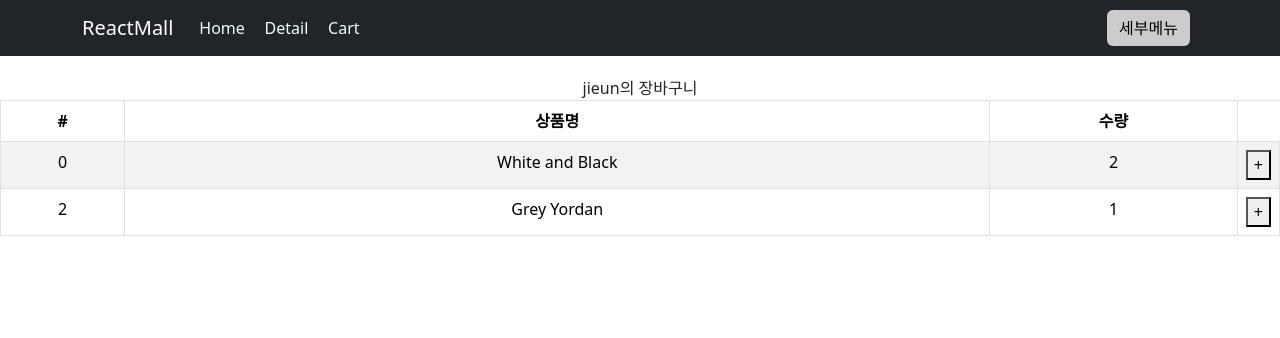
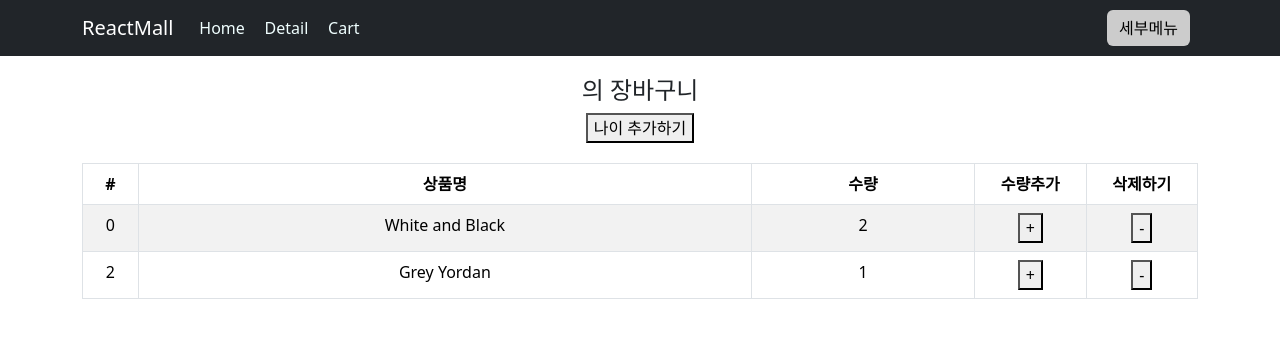
Before and after one commit to Imjieunn/react-shop-site, a React (Create React App) app: page /cart in a window 1280 px wide. Shown: the top 338 px of the page. Built offline with nearby package versions, Linux system fonts and the light colour scheme.

Commit message:
상품 수량 늘리기 & 특정 상품 카트에서 제거

```diff
--- a/src/pages/Cart.js
+++ b/src/pages/Cart.js
@@ -1,6 +1,7 @@
 import { Table } from "react-bootstrap";
 import { useDispatch, useSelector } from "react-redux";
-import { changeName } from "../store";
+import { increaseAge, changeName } from "../store/userSlice";
+import { increaseCount, deleteCart } from "../store/cartSlice";
 
 function Cart() {
 
@@ -9,19 +10,23 @@ function Cart() {
     let dispatch = useDispatch()
 
     return (
-        <>
-            {store_state.user}의 장바구니
+        <div className="container">
+            <h4>{store_state.user.name} {store_state.user.age}의 장바구니</h4>
+            <button onClick={() => { dispatch(increaseAge(10)) }}>나이 추가하기</button>
 
-            <Table striped bordered hover>
+            <Table striped bordered hover style={{ marginTop: '20px' }}>
                 <thead>
                     <tr>
-                        <th width="10%">#</th>
-                        <th width="70%">상품명</th>
+                        <th width="5%">#</th>
+                        <th width="55%">상품명</th>
                         <th width="20%">수량</th>
+                        <th width="10%">수량추가</th>
+                        <th width="10%">삭제하기</th>
                     </tr>
                 </thead>
                 <tbody>
                     {(store_state.cart).map(function (value, index) {
+                        console.log(value)
                         return (
                             < tr key={index} >
                                 <td>{value.id}</td>
@@ -29,15 +34,22 @@ function Cart() {
                                 <td>{value.count}</td>
                                 <td>
                                     <button onClick={() => {
-                                        dispatch(changeName())
+                                        dispatch(increaseCount(index))
                                     }}>+</button>
+                                </td>
+                                <td>
+                                    <button onClick={() => {
+                                        dispatch(deleteCart(index))
+                                    }}>
+                                        -
+                                    </button>
                                 </td>
                             </tr>
                         )
                     })}
                 </tbody>
             </Table >
-        </>
+        </div>
     )
 }
 
```
